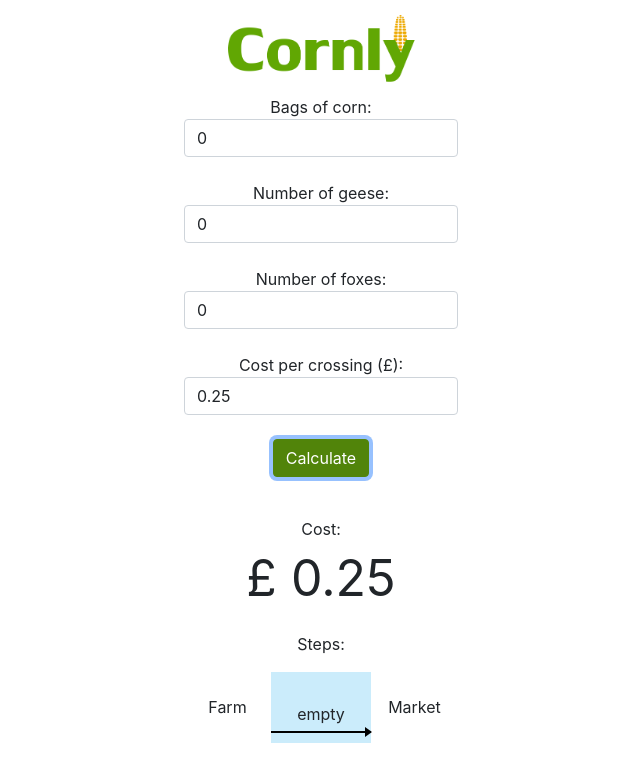
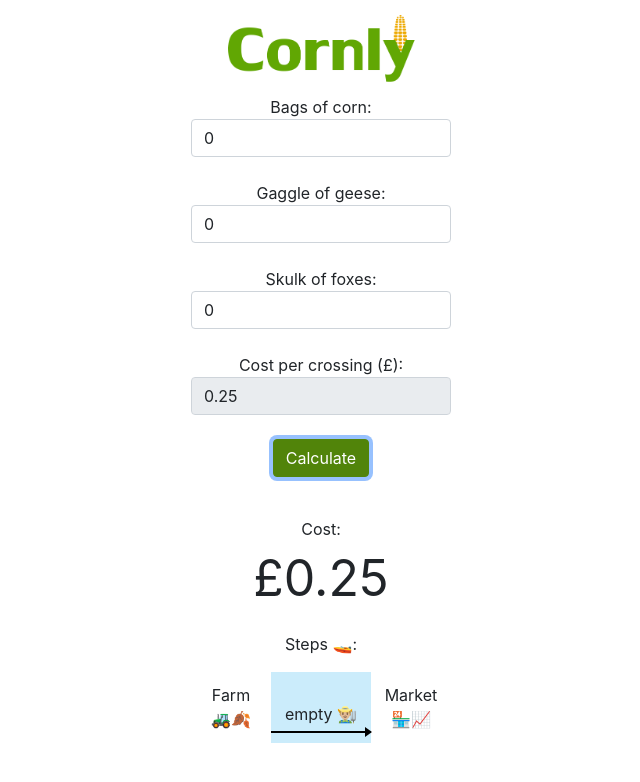
Before and after one commit to andrewclowes/cornly, a React (Create React App) app: page / in a window 1280 px wide. Both pictures are taken after a click on the button "Calculate". Shown: the top 782 px of the page, without its empty margins (319-959 px from the left). Built offline with nearby package versions, Linux system fonts and the light colour scheme.

Commit message:
Added additional styling changes

```diff
--- a/src/Steps.js
+++ b/src/Steps.js
@@ -5,6 +5,7 @@ export const Steps = ({ journey }) =>
     <div className="row">
       <div className="col d-flex justify-content-center align-items-center">
         Farm
+        <br/> 🚜🍂
       </div>
       <div className="col river p-0">
         {
@@ -13,6 +14,7 @@ export const Steps = ({ journey }) =>
       </div>
       <div className="col d-flex justify-content-center align-items-center">
         Market
+        <br/> 🏪📈
       </div>
     </div>
   </div>
--- a/src/TravelForm.js
+++ b/src/TravelForm.js
@@ -46,7 +46,7 @@ export const TravelForm = () => {
     if (!journey) {
       setOverallCost(null)
       setJourney(null)
-      setErrorMessage('Journey is not possible')
+      setErrorMessage('Journey is not possible, please retry')
       return
     }
 
@@ -63,16 +63,16 @@ export const TravelForm = () => {
         <input type="text" pattern="\d*" className="form-control" name="number-of-corn" value={numberOfCorn} onChange={handleBagsOfCornChange}/>
       </div>
       <div className="form-group mb-4">
-        <label htmlFor="number-of-geese" className="control-label">Number of geese:</label>
+        <label htmlFor="number-of-geese" className="control-label">Gaggle of geese:</label>
         <input type="text" pattern="\d*" className="form-control" name="number-of-geese" value={numberOfGeese} onChange={handleNumberOfGeeseChange}/>
       </div>
       <div className="form-group mb-4">
-        <label htmlFor="number-of-fox" className="control-label">Number of foxes:</label>
+        <label htmlFor="number-of-fox" className="control-label">Skulk of foxes:</label>
         <input type="text" pattern="\d*" className="form-control" name="number-of-fox" value={numberOfFoxes} onChange={handleNumberOfFoxesChange}/>
       </div>
       <div className="form-group mb-4">
         <label htmlFor="cost-per-crossing">Cost per crossing (£):</label>
-        <input type="number" className="form-control" id="cost-per-crossing" value={costPerCrossing} onChange={handleCostPerCrossingChange}/>
+        <input type="number" min="0" className="form-control" id="cost-per-crossing" value={costPerCrossing} onChange={handleCostPerCrossingChange}  disabled="disabled"/>
       </div>
       <button className="btn btn-primary mb-4" onClick={handleCalculateClick}>
         Calculate
@@ -80,13 +80,13 @@ export const TravelForm = () => {
       <div className="result">
         {overallCost !== null && <>
           <div className="mt-3">Cost:</div>
-          <p className="cost">£ {overallCost.toFixed(2)}</p>
+          <p className="cost">£{overallCost.toFixed(2)}</p>
         </>}
         {journey && <>
-          <div className="mb-3">Steps:</div>
+          <div className="mb-3">Steps 🚤:</div>
           <Steps journey={journey} />
         </>}
-        {errorMessage && <div>{errorMessage}</div>}
+        {errorMessage && <div className="mt-3 p-4 error">{errorMessage}</div>}
       </div>
     </form>
   )
--- a/src/cargo.js
+++ b/src/cargo.js
@@ -1,6 +1,6 @@
 export const Cargo = Object.freeze({
-  EMPTY: 'empty',
-  CORN: 'corn',
-  GOOSE: 'goose',
-  FOX: 'fox'
+  EMPTY: 'empty 👨🏼‍🌾',
+  CORN: 'corn 🌽',
+  GOOSE: 'goose 🦆',
+  FOX: 'fox 🦊'
 })
--- a/src/index.css
+++ b/src/index.css
@@ -23,7 +23,8 @@ code {
 }
 
 .travel-form {
-  min-width: 250px;
+  max-width: 260px;
+  min-width: 260px;
 }
 
 .btn {
@@ -88,3 +89,11 @@ code {
   top: -6px;
   left: -1px;
 }
+
+.error {
+  background-color: #d25d5d;
+  border-color: #8e1717;
+  border-radius: 5px;
+  border-width: 2px;
+  color: white;
+}
```
Also changed, not shown: 1 other file (tests, documents, lock files or other folders).
